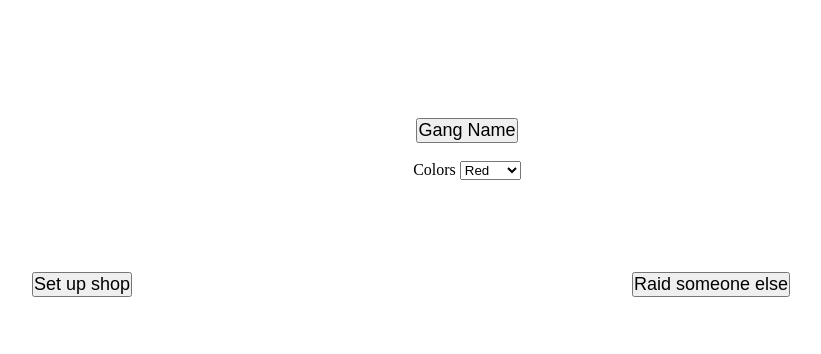
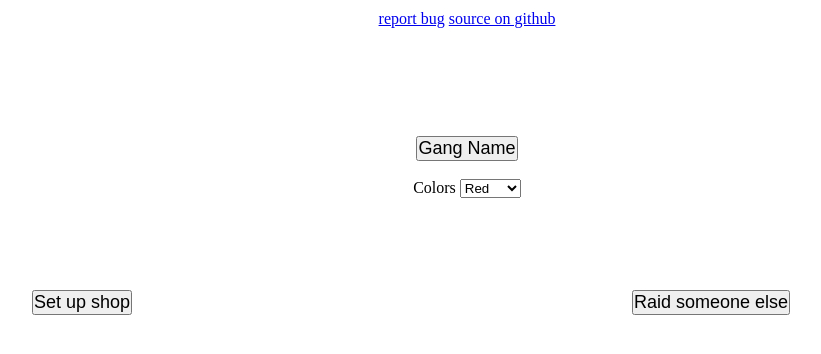
Before and after one commit to QuakePhil/p2pdealers, a plain HTML site: page index.html in a window 1280 px wide. Shown: the whole page, without its empty margins (173-994 px from the left). Drawn offline with Linux system fonts and the light colour scheme.

Commit message:
Link to github

```diff
--- a/index.html
+++ b/index.html
@@ -17,6 +17,10 @@
 
 <body>
 <div id="intro">
+  <div>
+  <a href="https://github.com/QuakePhil/p2pdealers/issues/new" target="_blank">report bug</a>
+  <a href="https://github.com/QuakePhil/p2pdealers/" target="_blank">source on github</a>
+  </div>
   <br/><br/><br/><br/><br/><br/>
   <button onclick=updatename()>Gang Name</button><br/><br/>
   Colors
```
